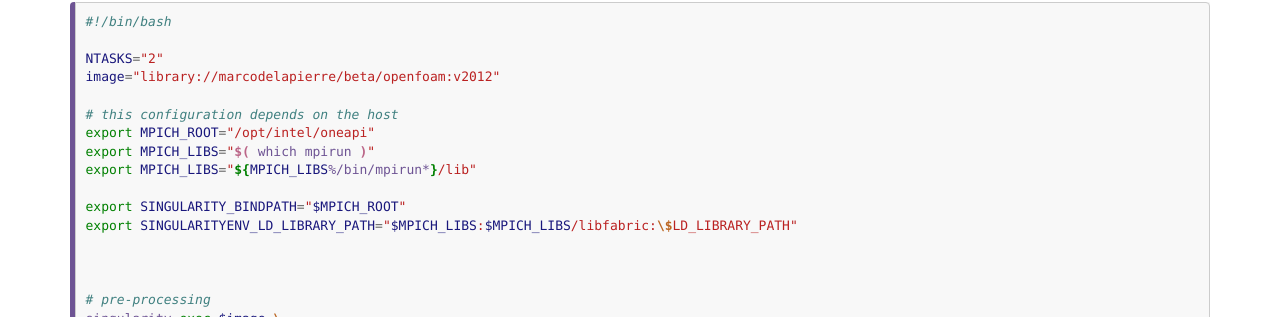
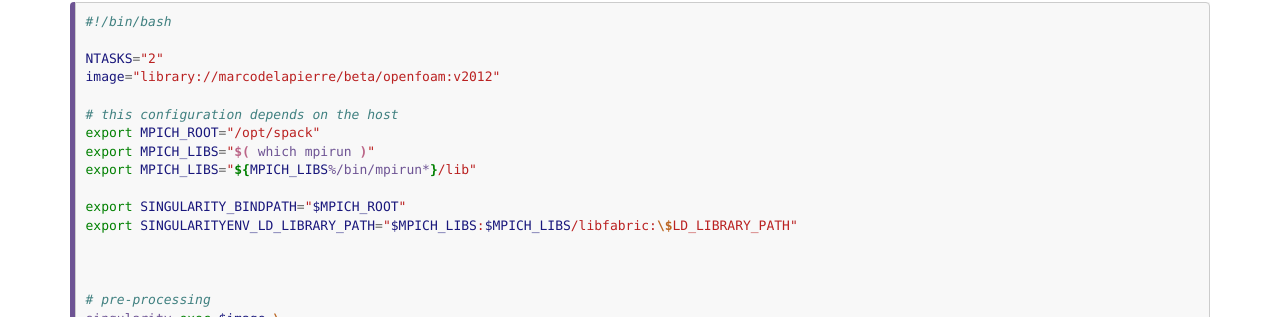
Before and after one commit to supercontainers/isc-tutorial, a Jekyll site: the page built from _episodes/14.hpc.md, in a window 1280 px wide and 900 px high, scrolled down 1994 px. Shown: the part 135-452 px from the top of the window. Built offline with Jekyll 4.4.1, drawn with Linux system fonts in a browser that asks for light colours.

Commit message:
update mpich path in vm

```diff
--- a/_episodes/14.hpc.md
+++ b/_episodes/14.hpc.md
@@ -146,7 +146,7 @@ NTASKS="2"
 image="library://marcodelapierre/beta/openfoam:v2012"
 
 # this configuration depends on the host
-export MPICH_ROOT="/opt/intel/oneapi"
+export MPICH_ROOT="/opt/spack"
 export MPICH_LIBS="$( which mpirun )"
 export MPICH_LIBS="${MPICH_LIBS%/bin/mpirun*}/lib"
 
```
Also changed, not shown: 2 other files.
